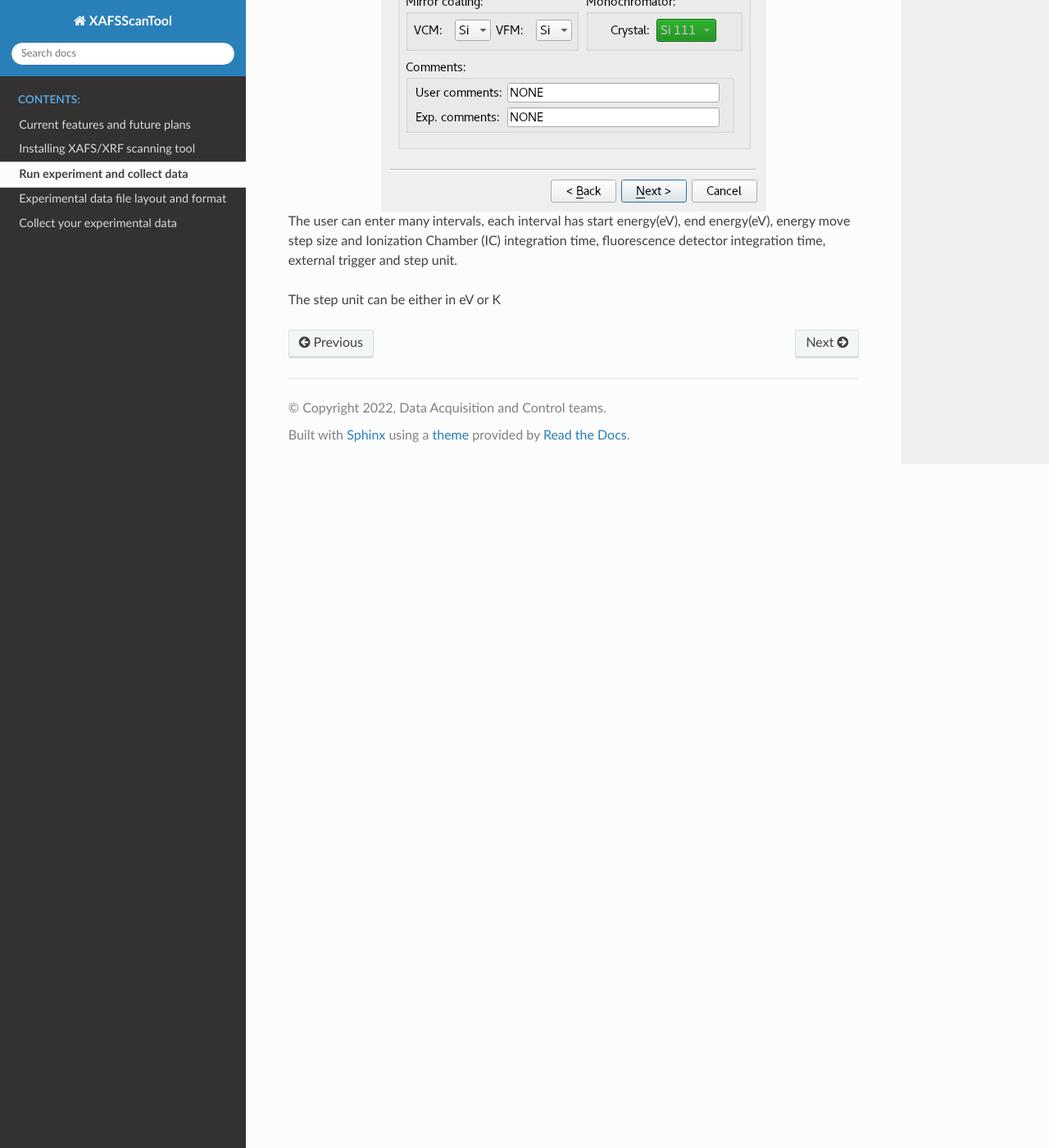
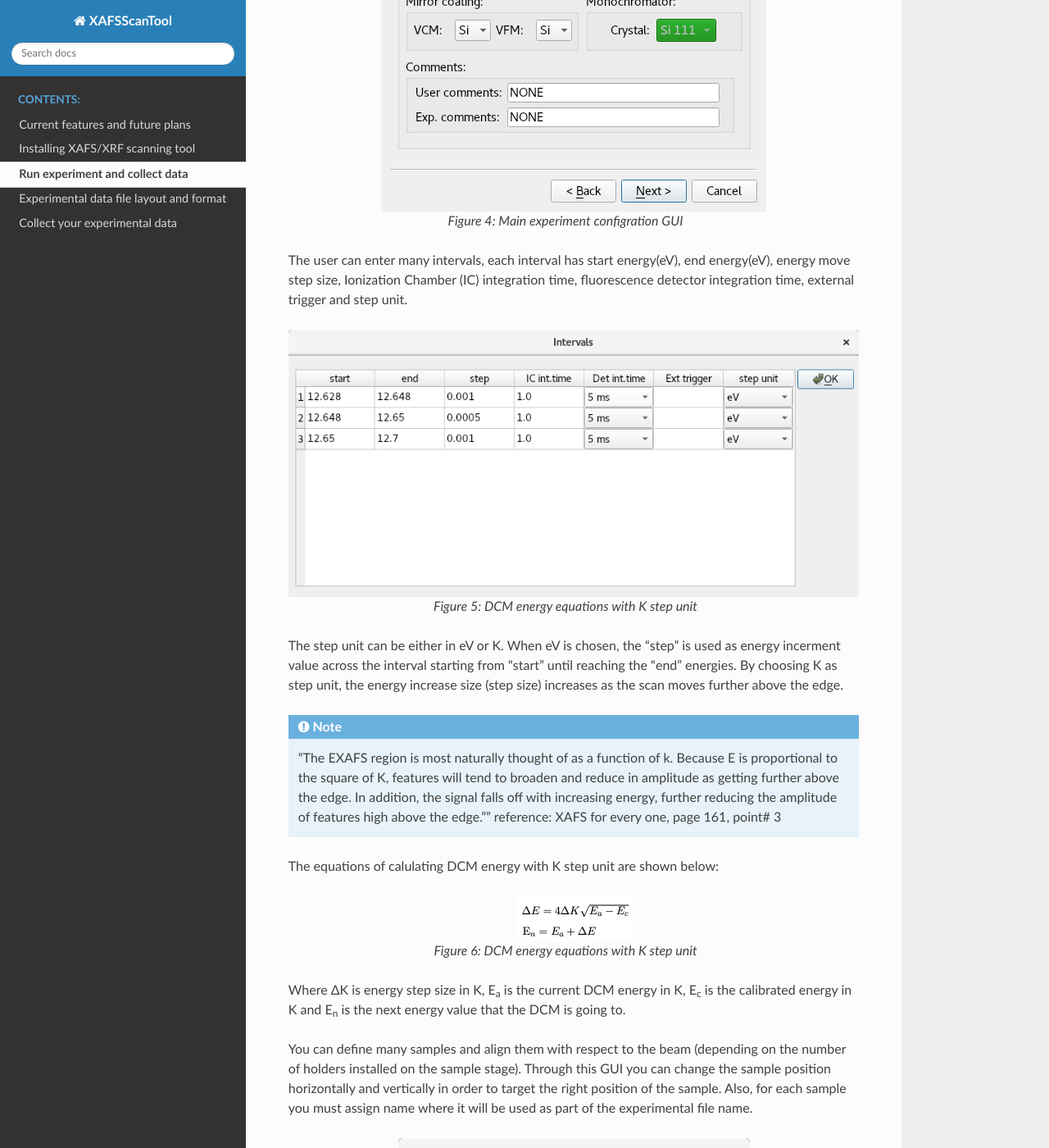
Before and after one commit to SESAME-Synchrotron/XAFSScanTool, a Sphinx documentation site: the page built from docs/source/runScan.rst, in a window 1280 px wide and 1400 px high, scrolled down 5305 px. Shown: the whole window at 82% size. Built offline with Sphinx 7.4.7 and the Read the Docs theme 2.0.0, drawn with Linux system fonts in a browser that asks for light colours; some of the changed text lies outside the part shown.

Commit message:
first doc version

```diff
--- a/docs/source/runScan.rst
+++ b/docs/source/runScan.rst
@@ -106,7 +106,78 @@ Next GUI is meant to enter new experiment configurations or see/edit a loaded on
    :align: center
    :alt: proposal ID
 
+   *Figure 4: Main experiment configration GUI*
 
-The user can enter many intervals, each interval has start energy(eV), end energy(eV), energy move step size and Ionization Chamber (IC) integration time, fluorescence detector integration time, external trigger and step unit.
+The user can enter many intervals, each interval has start energy(eV), end energy(eV), energy move step size, Ionization Chamber (IC) integration time, fluorescence detector integration time, external trigger and step unit.
 
-The step unit can be either in eV or K
+.. figure:: /images/interval.png
+   :align: center
+   :alt: proposal ID
+
+   *Figure 5: DCM energy equations with K step unit*
+
+The step unit can be either in eV or K. When eV is chosen, the "step" is used as energy incerment value across the interval starting from "start" until reaching the "end" energies. By choosing K as step unit, the energy increase size (step size) increases as the scan moves further above the edge.
+
+.. note:: "The EXAFS region is most naturally thought of as a function of k. Because E is proportional to the square of K, features will tend to broaden and reduce in amplitude as getting further above the edge. In addition, the signal falls off with increasing energy, further reducing the amplitude of features high above the edge."" reference: XAFS for every one, page 161, point# 3
+
+The equations of calulating DCM energy with K step unit are shown below:
+
+.. figure:: /images/kEnergy_Eq.png
+   :align: center
+   :alt: proposal ID
+
+   *Figure 6: DCM energy equations with K step unit*
+
+Where ΔK is energy step size in K, E\ :sub:`a` is the current DCM energy in K, E\ :sub:`c` is the calibrated energy in K and E\ :sub:`n` is the next energy value that the DCM is going to.
+
+
+You can define many samples and align them with respect to the beam (depending on the number of holders installed on the sample stage). Through this GUI you can change the sample position horizontally and vertically in order to target the right position of the sample. Also, for each sample you must assign name where it will be used as part of the experimental file name.
+
+.. figure:: /images/sampleName.png
+   :align: center
+   :alt: proposal ID
+
+   *Figure 7: Sample position & name GUI*
+
+.. note:: sample name is added as part of the experimental file name
+
+
+Detectors GUI allows you to choose among the available transmission and florescence detectors. ICs detectors are already chosen by default, you just need to enter the gas mixture that you use in each IC. For the fluorescence detectors, either FICUS or KETEK. For more information about the detectors, please see this page: https://www.sesame.org.jo/beamlines/xafs-xrf#tabs-7
+
+.. figure:: /images/det.png
+   :align: center
+   :alt: proposal ID
+
+   *Figure 8: Detectors choosing GUI*
+
+Other scan parameters in the main confirmation GUI like “Experiment metadata”, “Mirror coating” and “Comments” sub-boxes are used to provide some experimental meta data.
+
+.. note:: Some experiment metadata fields are mandatory because they are needed to comply with xdi file format.
+
+Fields that are highlighted in green (refer to Figure 4) are write protected when you run Users Experiment or Local Experiment (refer to Figure 1). This means that the DCM has been already calibrated and has got these values in which can't be changed for this kind of experiments.
+
+However, to re-calibrate the DCM with different metal foil element and crystal you can choose Energy Calibration (refer to Figure 1), then, such fields are not “write protected” and you will see them highlighted in orange:
+
+.. figure:: /images/engCalibConf.png
+   :align: center
+   :alt: proposal ID
+
+   *Figure 9: Main configration GUI that belongs to DCM energy calibration*
+
+By clicking “Next”, if all is fine, the last GUI will pop up as shown below:
+
+.. figure:: /images/finish.png
+   :align: center
+   :alt: proposal ID
+
+   *Figure 10: Last GUI before triggering the scan to start*
+
+Once scan is started, interactive logs will be printed on the terminal showing exactly what is being processed. Also, an interactive data visualization tool will start plotting the experimental data.
+
+.. figure:: /images/plot.png
+   :align: center
+   :alt: proposal ID
+
+   *Figure 11: Interactive data visualization GUI*
+
+   ANAS to continue from here on.......
```
